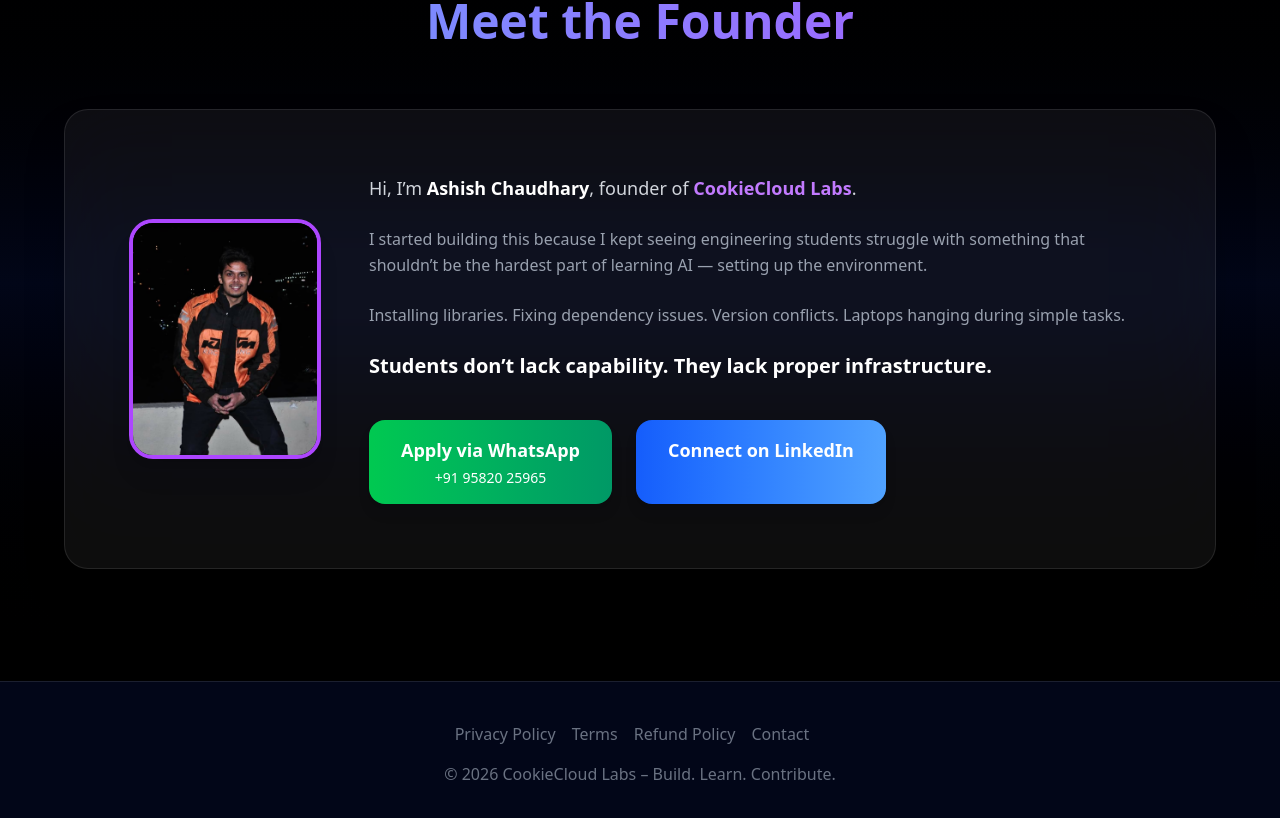
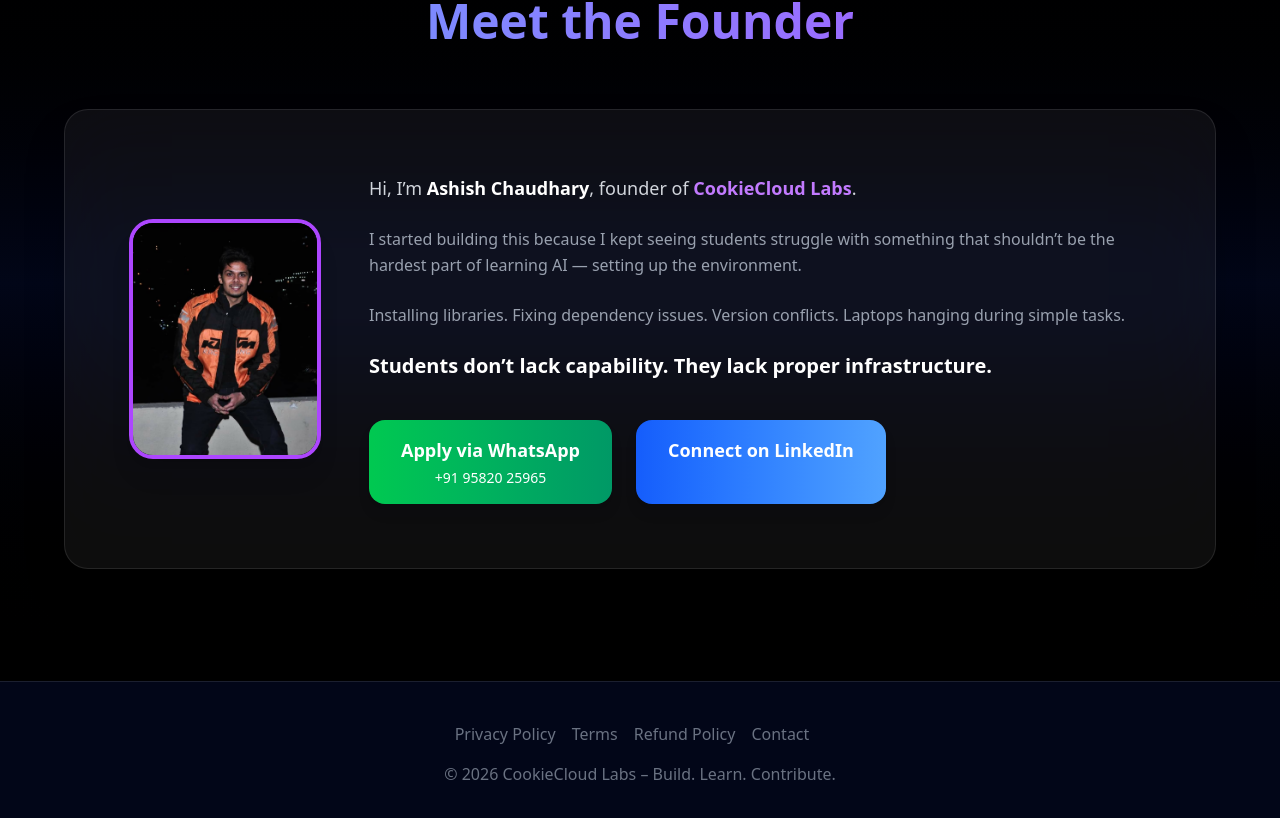
Before and after one commit to cookieSensei/cookiecloudlabs, a Next.js app: page / in a window 1280 px wide. Shown: the part 4355-5173 px from the top of the page. Built offline with nearby package versions, Linux system fonts and the light colour scheme.

Commit message:
modified:   components/Founder.tsx

```diff
--- a/components/Founder.tsx
+++ b/components/Founder.tsx
@@ -30,7 +30,7 @@ export default function Founder() {
             </p>
 
             <p className="text-gray-400 mb-6 leading-relaxed">
-              I started building this because I kept seeing engineering students struggle
+              I started building this because I kept seeing students struggle
               with something that shouldn’t be the hardest part of learning AI —
               setting up the environment.
             </p>
```
